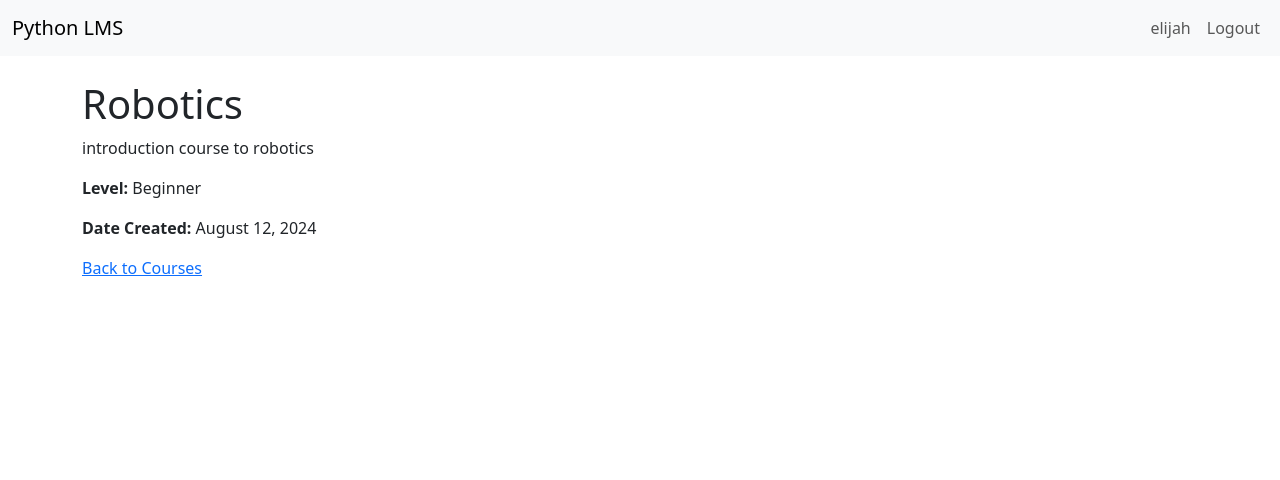
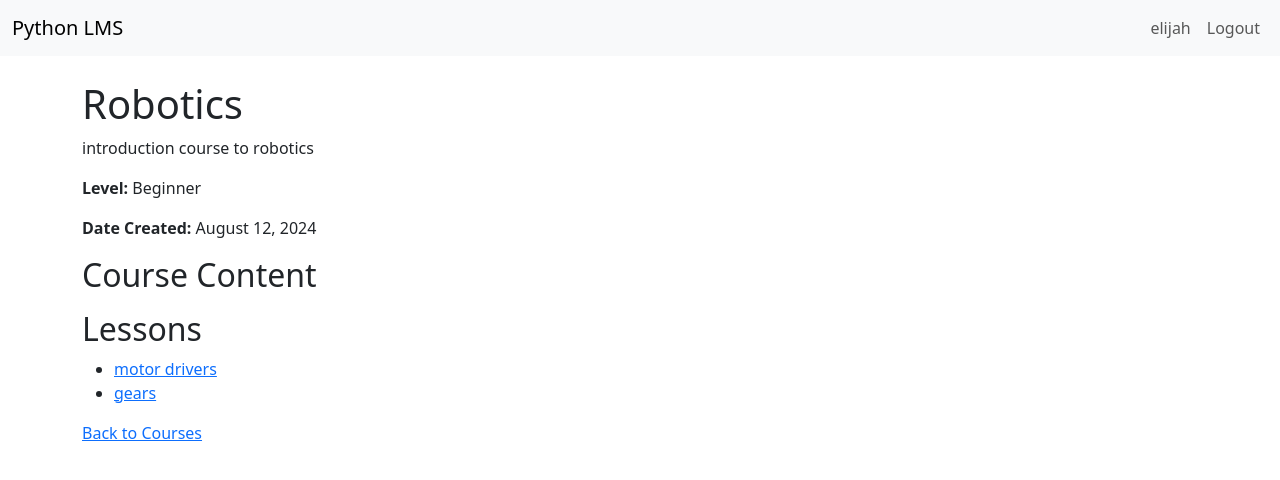
Before and after one commit to eliki-hue/Python-LMS, a Django app: page /course/1/ in a window 1280 px wide. Shown: the top 480 px of the page. Run offline with Django 4.2, Linux system fonts and the light colour scheme; a user stored in the database is signed in; data comes from the database, SQL or seed files in the repository; both versions use the stored data as it was after the commit.

Commit message:
added course detail template

```diff
--- a/learning/templates/course_detail.html
+++ b/learning/templates/course_detail.html
@@ -1,4 +1,6 @@
 {% extends 'base.html' %}
+
+
 
 {% block content %}
     <h1>{{ course.title }}</h1>
@@ -6,5 +8,19 @@
     <p><strong>Level:</strong> {{ course.get_level_display }}</p>
     <p><strong>Date Created:</strong> {{ course.created_at|date:"F j, Y" }}</p>
 
+    <h2>Course Content</h2>
+    <div>
+        {{ course.content|linebreaks }}
+    </div>
+
+    <h2>Lessons</h2>
+    <ul>
+    {% for lesson in course.lessons.all %}
+        <li><a href="{% url 'lesson_detail' course.id lesson.id %}">{{ lesson.title }}</a></li>
+    {% empty %}
+        <p>No lessons available for this course.</p>
+    {% endfor %}
+    </ul>
+
     <a href="{% url 'course_list' %}">Back to Courses</a>
 {% endblock %}
```
Also changed, not shown: db.sqlite3, learning/migrations/0001_initial.py.
